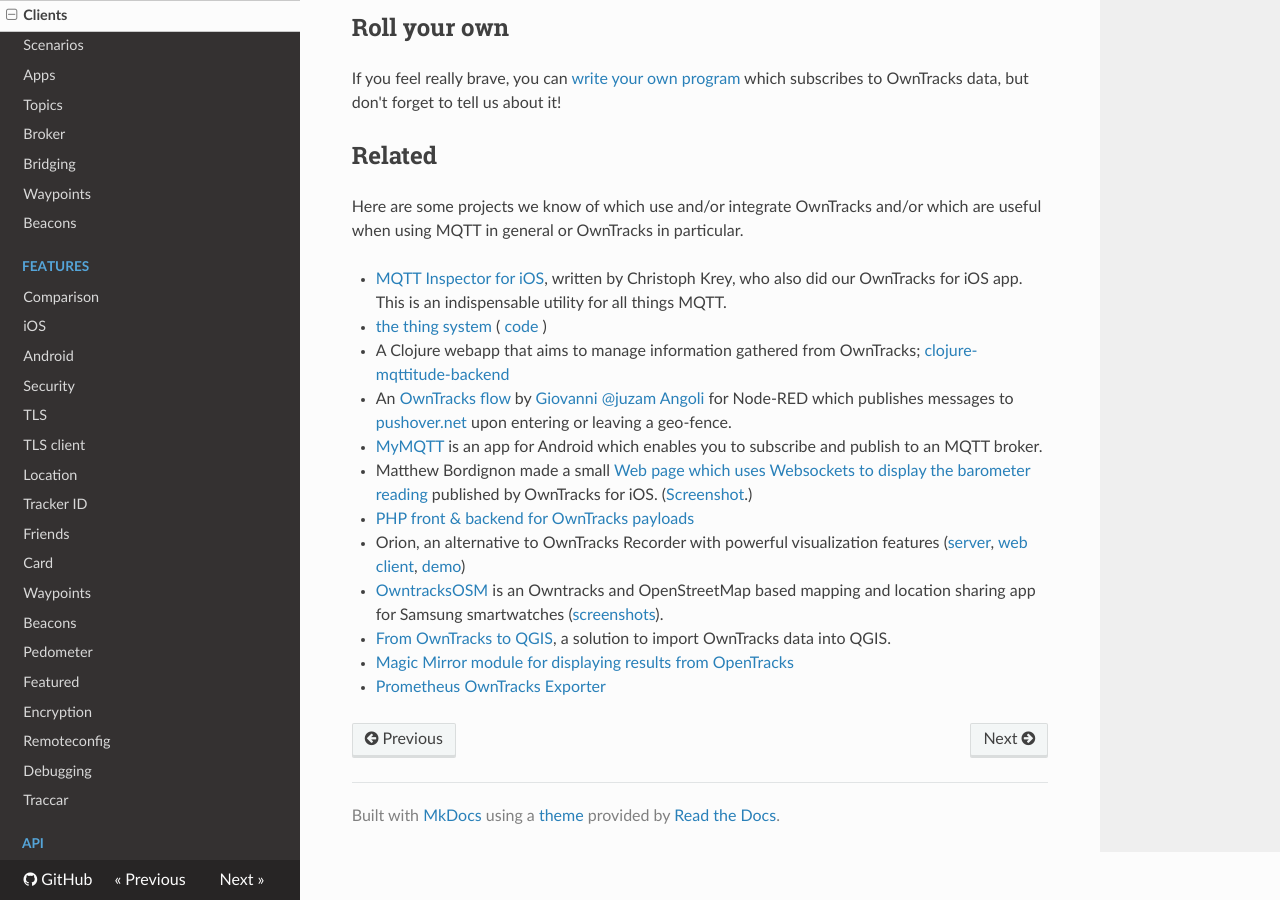
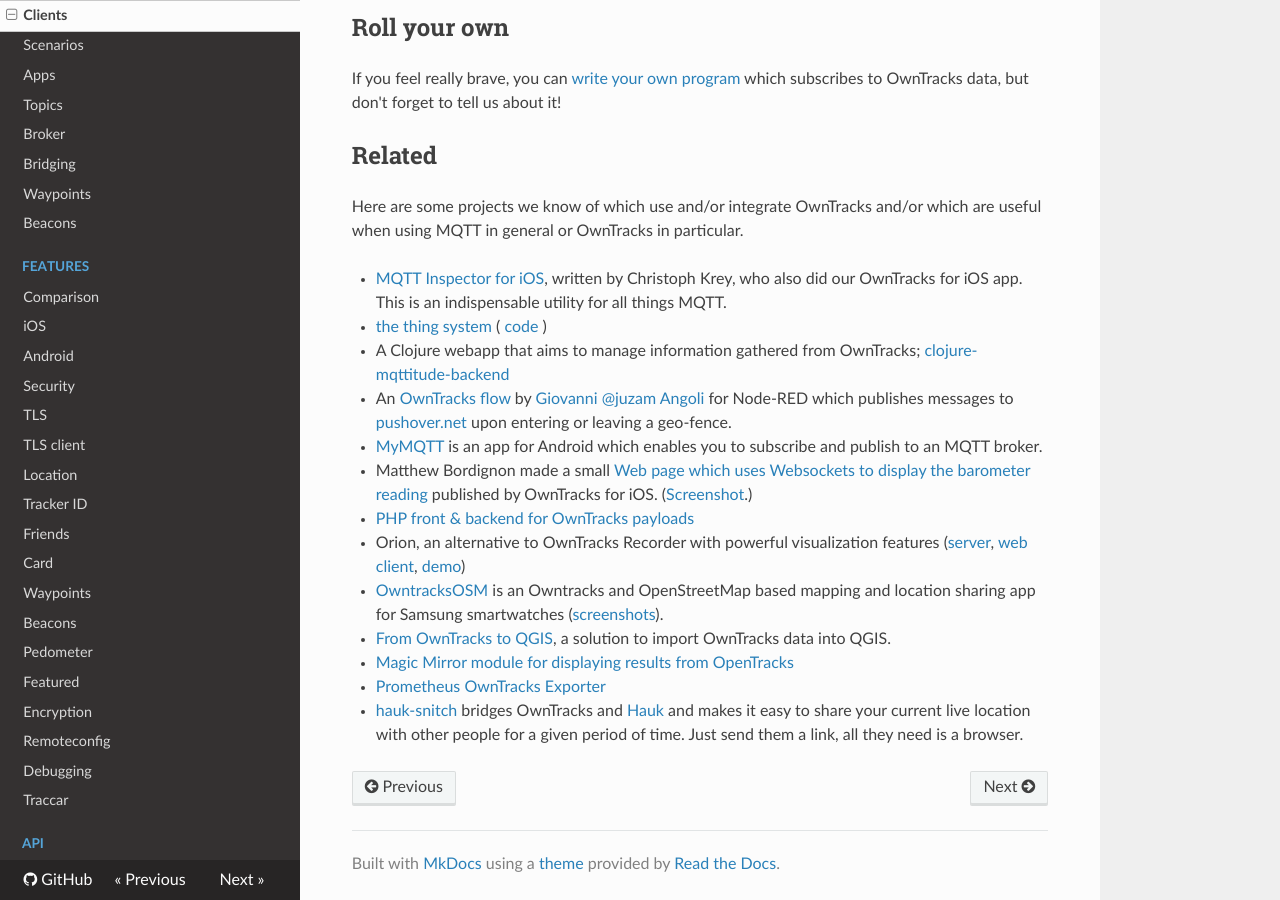
Before and after one commit to owntracks/booklet, an MkDocs documentation site: the page built from docs/guide/clients.md, in a window 1280 px wide and 900 px high, scrolled down 3128 px. Built offline with MkDocs 1.6.1, drawn with Linux system fonts in a browser that asks for light colours; nearby versions of some CDN libraries; old or Windows-style settings are respelled for this version of MkDocs.

Commit message:
Add a link to hauk-snitch

```diff
--- a/docs/guide/clients.md
+++ b/docs/guide/clients.md
@@ -89,3 +89,4 @@ which are useful when using MQTT in general or OwnTracks in particular.
 * [From OwnTracks to QGIS](https://www.cron.dk/from-owntrack-to-qgis-part-1/), a solution to import OwnTracks data into QGIS.
 * [Magic Mirror module for displaying results from OpenTracks](https://github.com/BrianHepler/MMM-WeasleyClock)
 * [Prometheus OwnTracks Exporter](https://github.com/linusg/prometheus-owntracks-exporter)
+* [hauk-snitch](https://github.com/tuffnerdstuff/hauk-snitch) bridges OwnTracks and [Hauk](https://github.com/bilde2910/Hauk) and makes it easy to share your current live location with other people for a given period of time. Just send them a link, all they need is a browser.
```
